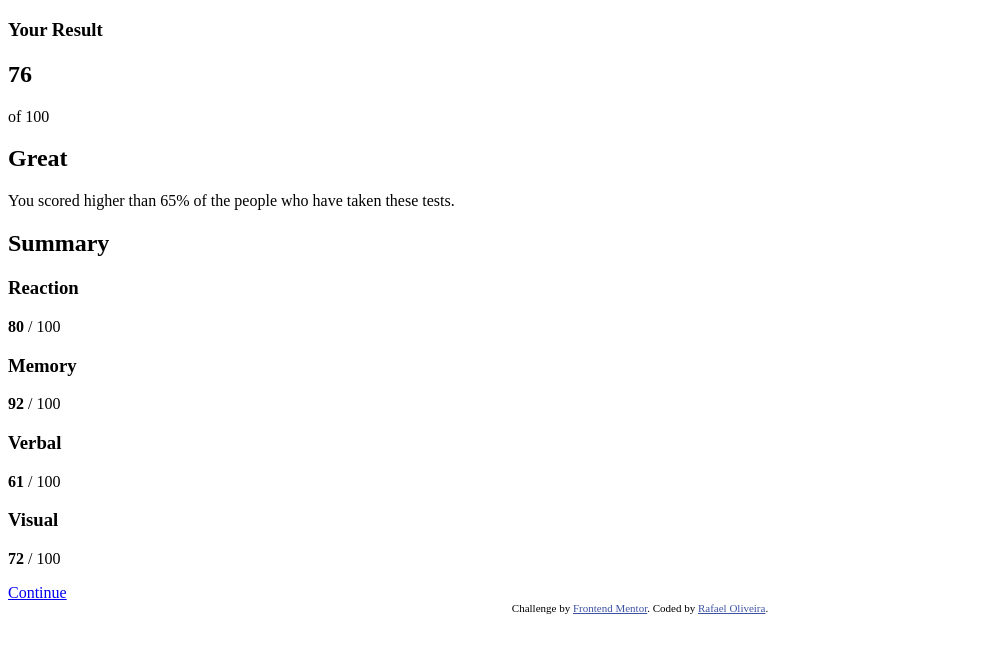
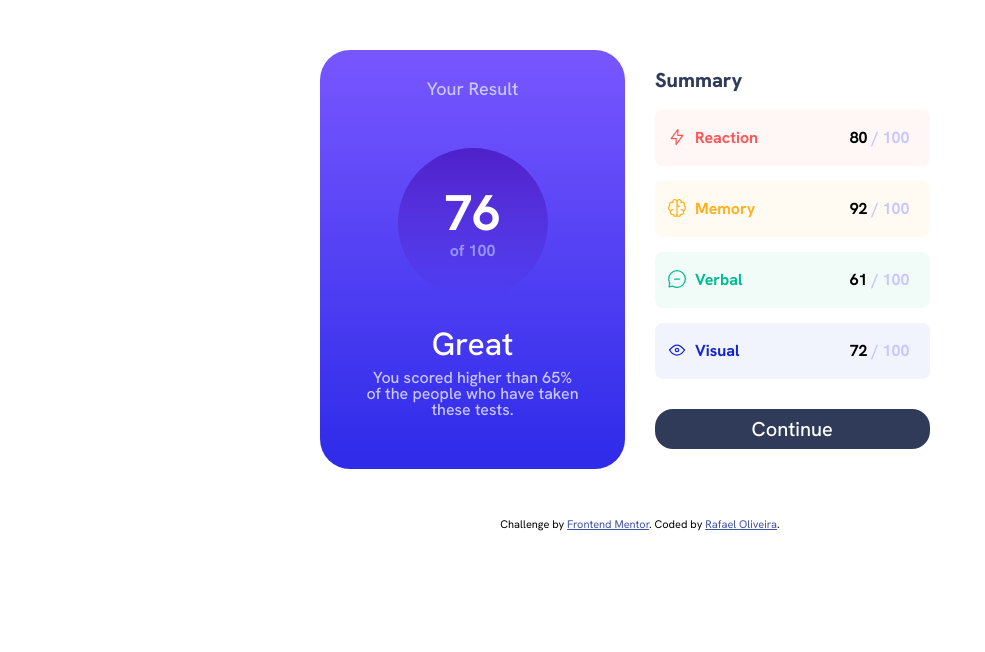
Before and after one commit to RafaelOliveiraVeras/Results-summary-component-main, a plain HTML site: page index.html in a window 1280 px wide. Shown: the whole page, without its empty margins (0-985 px from the left). Drawn offline with Linux system fonts and the light colour scheme; the site is published under a folder, as on GitHub Pages, so addresses that start at the root find nothing.

Commit message:
Add files via upload

```diff
--- a/index.html
+++ b/index.html
@@ -4,9 +4,9 @@
   <meta charset="UTF-8">
   <meta name="viewport" content="width=device-width, initial-scale=1.0"> <!-- displays site properly based on user's device -->
 
-  <link rel="icon" type="image/png" sizes="32x32" href="./assets/images/favicon-32x32.png">
-  <link rel="stylesheet" href="/reset.css">
-  <link rel="stylesheet" href="/style.css">
+  <link rel="icon" type="image/png" sizes="32x32" href="assets/images/favicon-32x32.png">
+  <link rel="stylesheet" href="reset.css">
+  <link rel="stylesheet" href="style.css">
 
   <title>Frontend Mentor | Results summary component</title>
 
```
